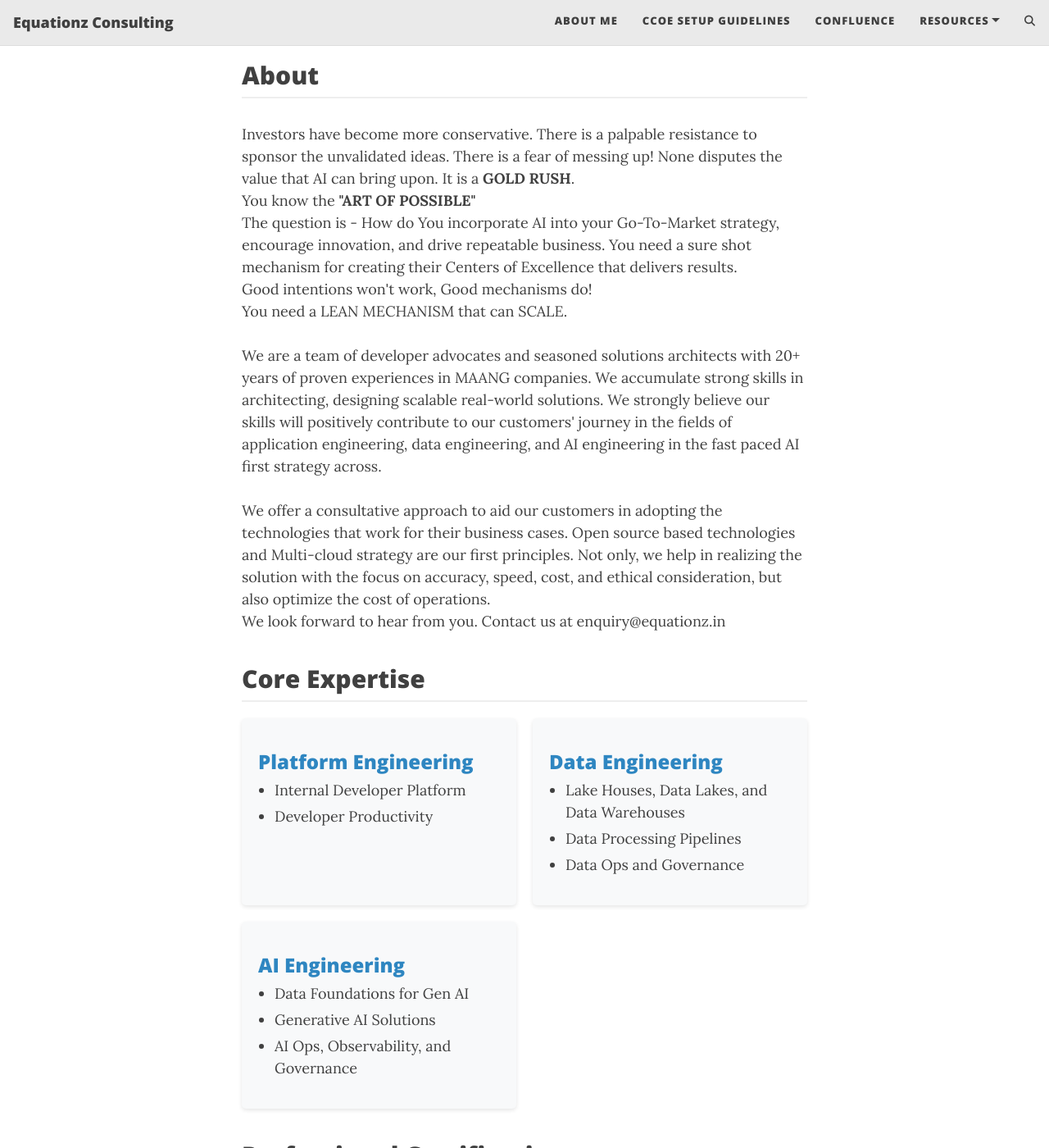
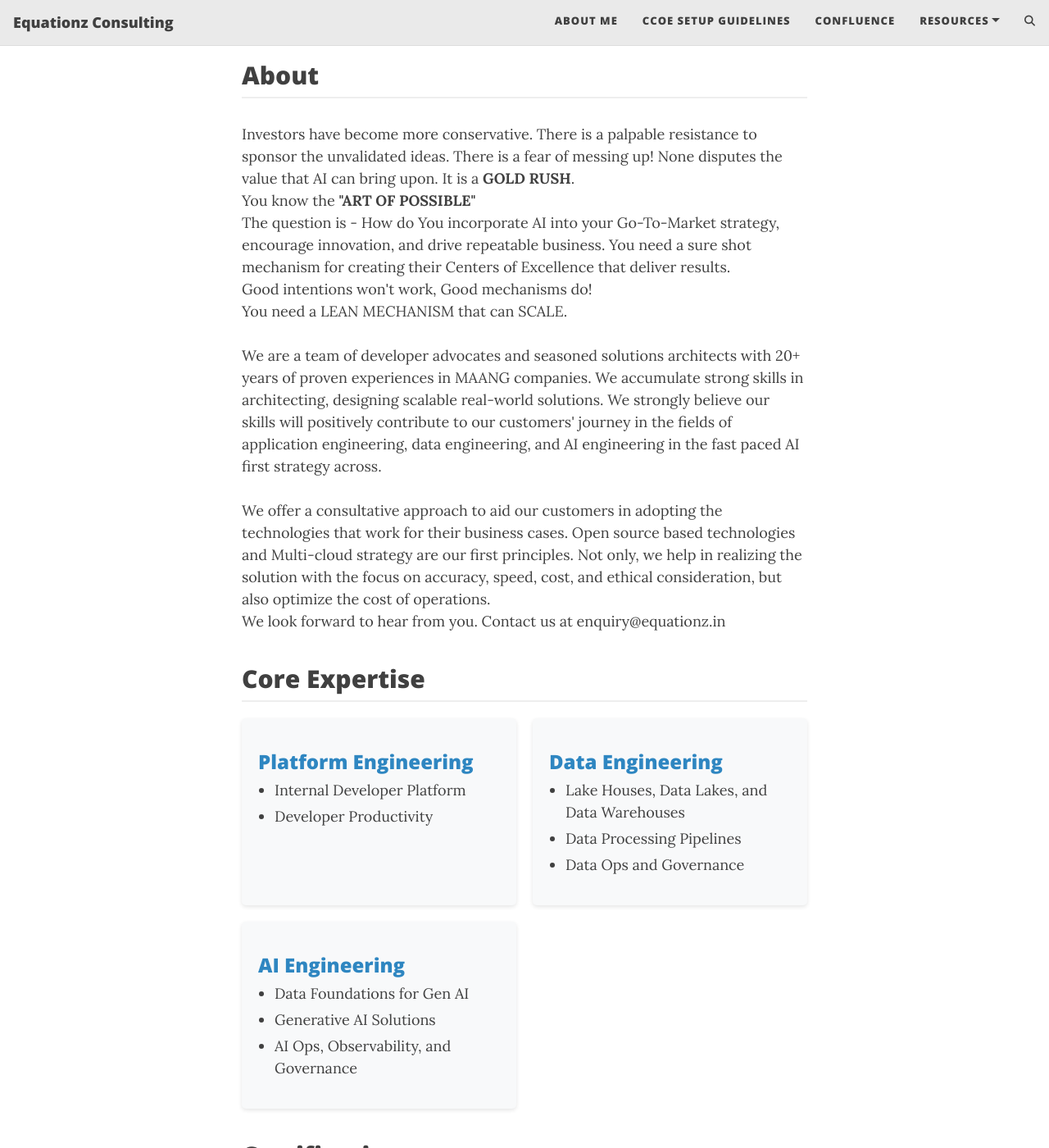
Before and after one commit to raghavendraprakash/equationz.github.io, a Jekyll site: the page built from index.html, in a window 1280 px wide and 1400 px high, scrolled down 357 px. Shown: the whole window at 82% size. Built offline with Jekyll 4.4.1, drawn with Linux system fonts in a browser that asks for light colours; the list of posts is cut into pages by our own code; comment, search, counter and statistics services are not loaded; some of the changed text lies outside the part shown.

Commit message:
Update index.html

```diff
--- a/index.html
+++ b/index.html
@@ -12,7 +12,7 @@ subtitle: We build Data foundations and Generative AI solutions
       There is a fear of messing up! None disputes the value that AI can bring upon. It is a <b>GOLD RUSH</b>. <br>
       You know the <b>"ART OF POSSIBLE"</b> <br>
       The question is - How do You incorporate AI into your Go-To-Market strategy, encourage innovation, and drive repeatable business.
-      You need a sure shot mechanism for creating their Centers of Excellence that delivers results. <br>
+      You need a sure shot mechanism for creating their Centers of Excellence that deliver results. <br>
 
       Good intentions won't work, Good mechanisms do!   <br>
       You need a LEAN MECHANISM that can SCALE. <br><br>
```
Also changed, not shown: other parts of index.html (+1 -1 lines).
